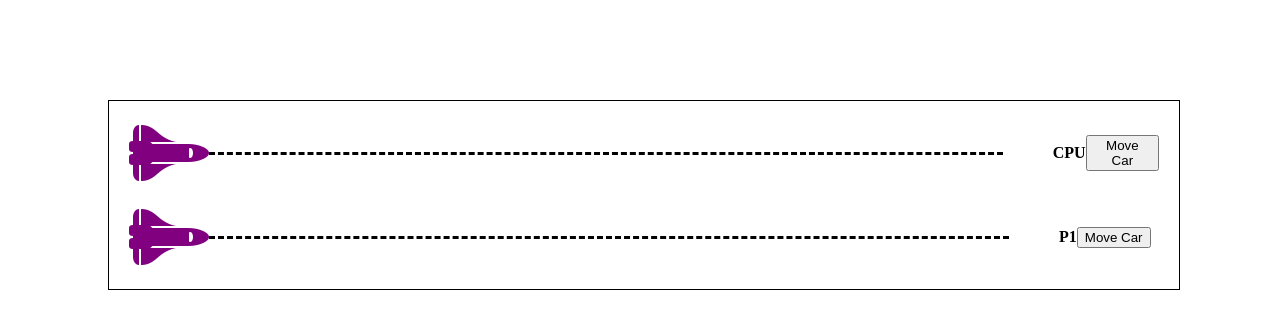
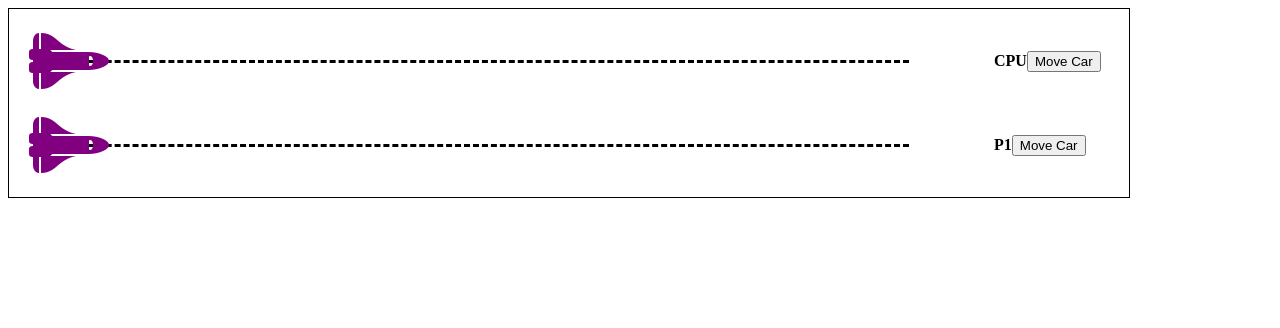
Before and after one commit to cipherchase/cipherchase, a React app: page / in a window 1280 px wide. Shown: the top 328 px of the page. Built offline with nearby package versions, Linux system fonts and the light colour scheme.

Commit message:
fixed spaceship to start over the racetrack

```diff
--- a/src/components/race.jsx
+++ b/src/components/race.jsx
@@ -8,31 +8,39 @@ const Wrapper = styled.div`
 `;
 
 const RaceTrack = styled.div`
-  width: 800px;
+  width: 875px;
   border-top: 3px dashed black;
   position: relative;
-  left: 0;
+  left: -75px;
 `;
 
 const PlayerLabel = styled.h4`
-  margin-left: 50px;
+  margin-left: 10px;
 `;
 
 const SpaceShip = styled.i`
   color: purple;
   position: relative;
+  z-index: 1
 `;
+
 const Race = ({ playerName }) => {
+  let position = 0;
+  let increment = 50;
   return (
     <Wrapper>
       <SpaceShip id={playerName} className="fas fa-space-shuttle fa-4x" />
       <RaceTrack />
       <PlayerLabel>{playerName}</PlayerLabel>
       <button onClick={() => {
-        const ship = document.querySelector(`#${playerName}`);
-        ship.style.left = "100px";
+        console.log(position);
+        if (position <= 800 - increment) {
+          const ship = document.querySelector(`#${playerName}`);
+          position += increment;
+          ship.style.left = `${position}px`;
+        }
       }}>Move Car</button>
-    </Wrapper >
+    </Wrapper>
   )
 };
 
--- a/src/containers/GameContainer.jsx
+++ b/src/containers/GameContainer.jsx
@@ -6,9 +6,8 @@ const Races = styled.div`
   display: flex;
   flex-direction: column;
   padding: 10px;
-  width: 1050px;
+  width: 1100px;
   border: 1px solid black;
-  margin: 100px;
 `;
 
 const GameContainer = () => (
```
